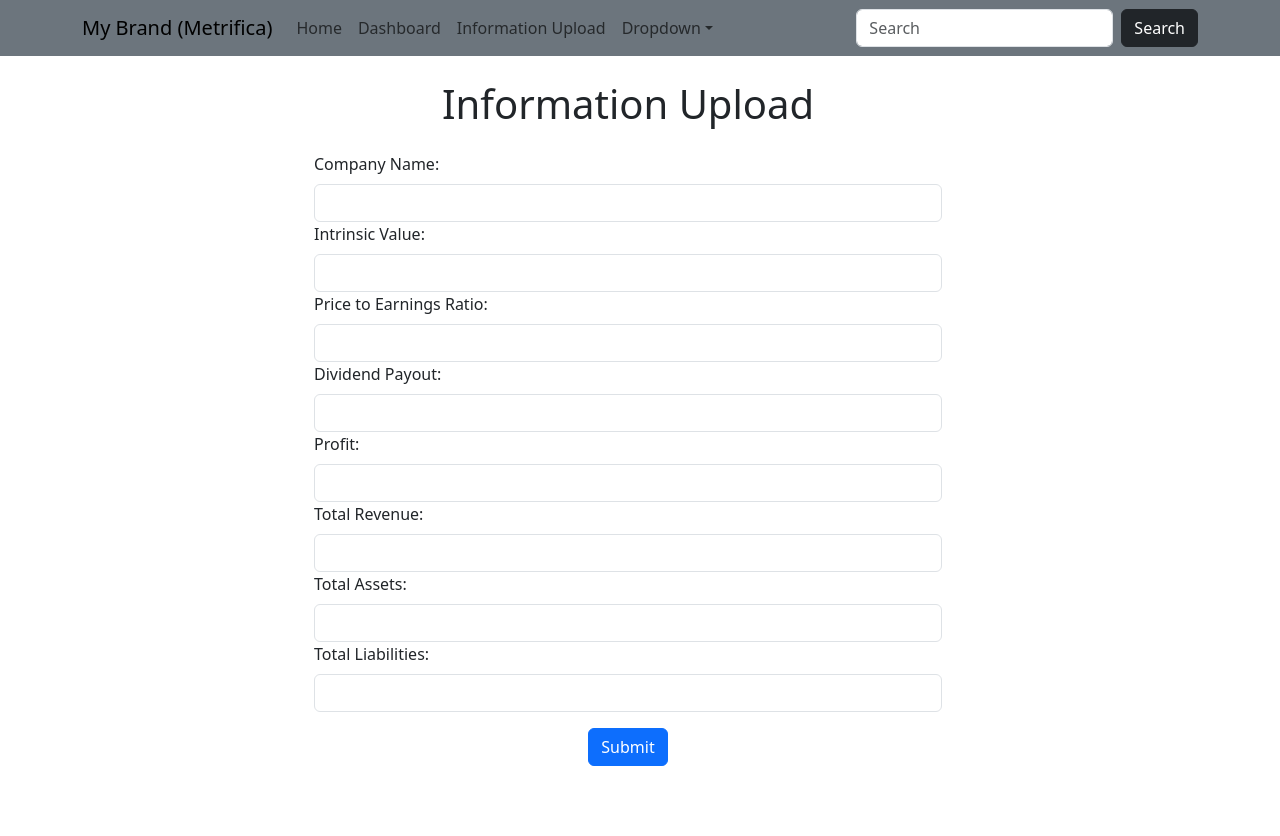
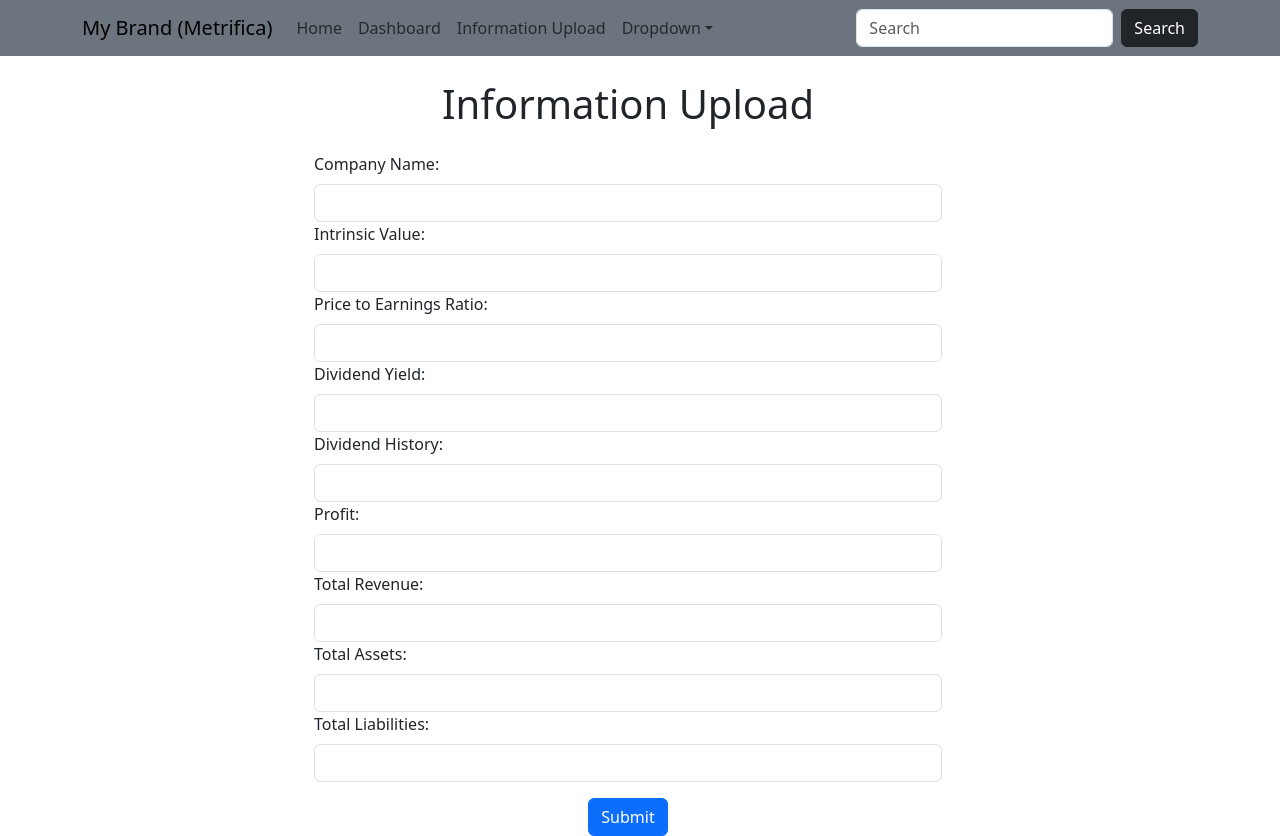
Before and after one commit to LucaSarhan/ProjetoInvestimento, a React (Create React App) app in the folder src/investment-information/: page /InformationUpload in a window 1280 px wide. Before the commit the page ends 800 px from the top, so only its background shows below. Built offline with nearby package versions, Linux system fonts and the light colour scheme.

Commit message:
separation of dividendyield and history and restarting the entirety of the backend due to issues

```diff
--- a/src/investment-information/package.json
+++ b/src/investment-information/package.json
@@ -7,6 +7,8 @@
     "@testing-library/react": "^13.4.0",
     "@testing-library/user-event": "^13.5.0",
     "bootstrap": "^5.3.3",
+    "cors": "^2.8.5",
+    "pg": "^8.12.0",
     "react": "^18.3.1",
     "react-bootstrap": "^2.10.4",
     "react-dom": "^18.3.1",
--- a/src/investment-information/src/components/Company-Container/CompanyContainer.js
+++ b/src/investment-information/src/components/Company-Container/CompanyContainer.js
@@ -13,7 +13,8 @@ export function CompanyContainer({
     companyName,
     intrinsicValue,
     priceEarningsRatio,
-    dividendPayout,
+    dividendYield,
+    dividendHistory,
     profit,
     totalRevenue,
     totalAssets,
@@ -44,7 +45,8 @@ export function CompanyContainer({
         <Modal.Body>
           <ListGroup.Item id={`${normalizedCompanyName}IV`}><strong>Intrinsic Value:</strong> {intrinsicValue}</ListGroup.Item>
           <ListGroup.Item id={`${normalizedCompanyName}PE`}><strong>Price to Earnings Ratio:</strong> {priceEarningsRatio}</ListGroup.Item>
-          <ListGroup.Item id={`${normalizedCompanyName}DP`}><strong>Divend Payout:</strong> {dividendPayout}</ListGroup.Item>
+          <ListGroup.Item id={`${normalizedCompanyName}DY`}><strong>Divend Yield:</strong> {dividendYield}</ListGroup.Item>
+          <ListGroup.Item id={`${normalizedCompanyName}DH`}><strong>Dividend History:</strong> {dividendHistory}</ListGroup.Item>
           <ListGroup.Item id={`${normalizedCompanyName}P`}><strong>Profit:</strong> {profit}</ListGroup.Item>
           <ListGroup.Item id={`${normalizedCompanyName}TR`}><strong>Total Revenue:</strong> {totalRevenue}</ListGroup.Item>
           <ListGroup.Item id={`${normalizedCompanyName}TA`}><strong>Total Assets:</strong> {totalAssets}</ListGroup.Item>
--- a/src/investment-information/src/components/Dashboard/Dashboard.js
+++ b/src/investment-information/src/components/Dashboard/Dashboard.js
@@ -14,7 +14,8 @@ function Dashboard({ companies }) {
               companyName={company.companyName}
               intrinsicValue={company.intrinsicValue}
               priceEarningsRatio={company.priceEarningsRatio}
-              dividendPayout={company.dividendPayout}
+              dividendYield={company.dividendYield}
+              dividendHistory={company.dividendHistory}
               profit={company.profit}
               totalRevenue={company.totalRevenue}
               totalAssets={company.totalAssets}
--- a/src/investment-information/src/components/HomePage/HomePage.js
+++ b/src/investment-information/src/components/HomePage/HomePage.js
@@ -1,10 +1,11 @@
 import React from 'react';
+import { Container } from 'react-bootstrap';
 
 export function HomePage() {
     return (
-        <div>
+        <Container className="text-center">
             <h1>Home Page</h1>
-        </div>
+        </Container>
     );
 }
 
--- a/src/investment-information/src/components/newCompanyForm/companyUploadForm.js
+++ b/src/investment-information/src/components/newCompanyForm/companyUploadForm.js
@@ -6,7 +6,8 @@ export function CompanyUploadForm({ addCompany }) {
         companyName: '',
         intrinsicValue: '',
         priceEarningsRatio: '',
-        dividendPayout: '',
+        dividendYield: '',
+        dividendHistory: '',
         profit: '',
         totalRevenue: '',
         totalAssets: '',
@@ -25,7 +26,8 @@ export function CompanyUploadForm({ addCompany }) {
         if (formData.companyName === '' ||
             formData.intrinsicValue === '' ||
             formData.priceEarningsRatio === '' ||
-            formData.dividendPayout === '' ||
+            formData.dividendYield === '' ||
+            formData.dividendHistory === '' ||
             formData.profit === '' ||
             formData.totalRevenue === '' ||
             formData.totalAssets === '' ||
@@ -38,7 +40,8 @@ export function CompanyUploadForm({ addCompany }) {
         setFormData({ companyName: '',
             intrinsicValue: '',
             priceEarningsRatio: '',
-            dividendPayout: '',
+            dividendYield: '',
+            dividendHistory: '',
             profit: '',
             totalRevenue: '',
             totalAssets: '',
@@ -83,11 +86,21 @@ export function CompanyUploadForm({ addCompany }) {
                     </Form.Group>
                 </Row>
                 <Row>
-                    <Form.Group controlId="dividendPayout">
-                        <Form.Label>Dividend Payout:</Form.Label>
+                    <Form.Group controlId="dividendYield">
+                        <Form.Label>Dividend Yield:</Form.Label>
                         <Form.Control
-                            name="dividendPayout"
-                            value={formData.dividendPayout}
+                            name="dividendYield"
+                            value={formData.dividendYield}
+                            onChange={handleChange}
+                        />
+                    </Form.Group>
+                </Row>
+                <Row>
+                    <Form.Group controlId="dividendHistory">
+                        <Form.Label>Dividend History:</Form.Label>
+                        <Form.Control
+                            name="dividendHistory"
+                            value={formData.dividendHistory}
                             onChange={handleChange}
                         />
                     </Form.Group>
```
Also changed, not shown: src/investment-information/src/components/Information-Upload/InformationUpload.js (line endings or trailing spaces), 2 other files (tests, documents, lock files or other folders).
